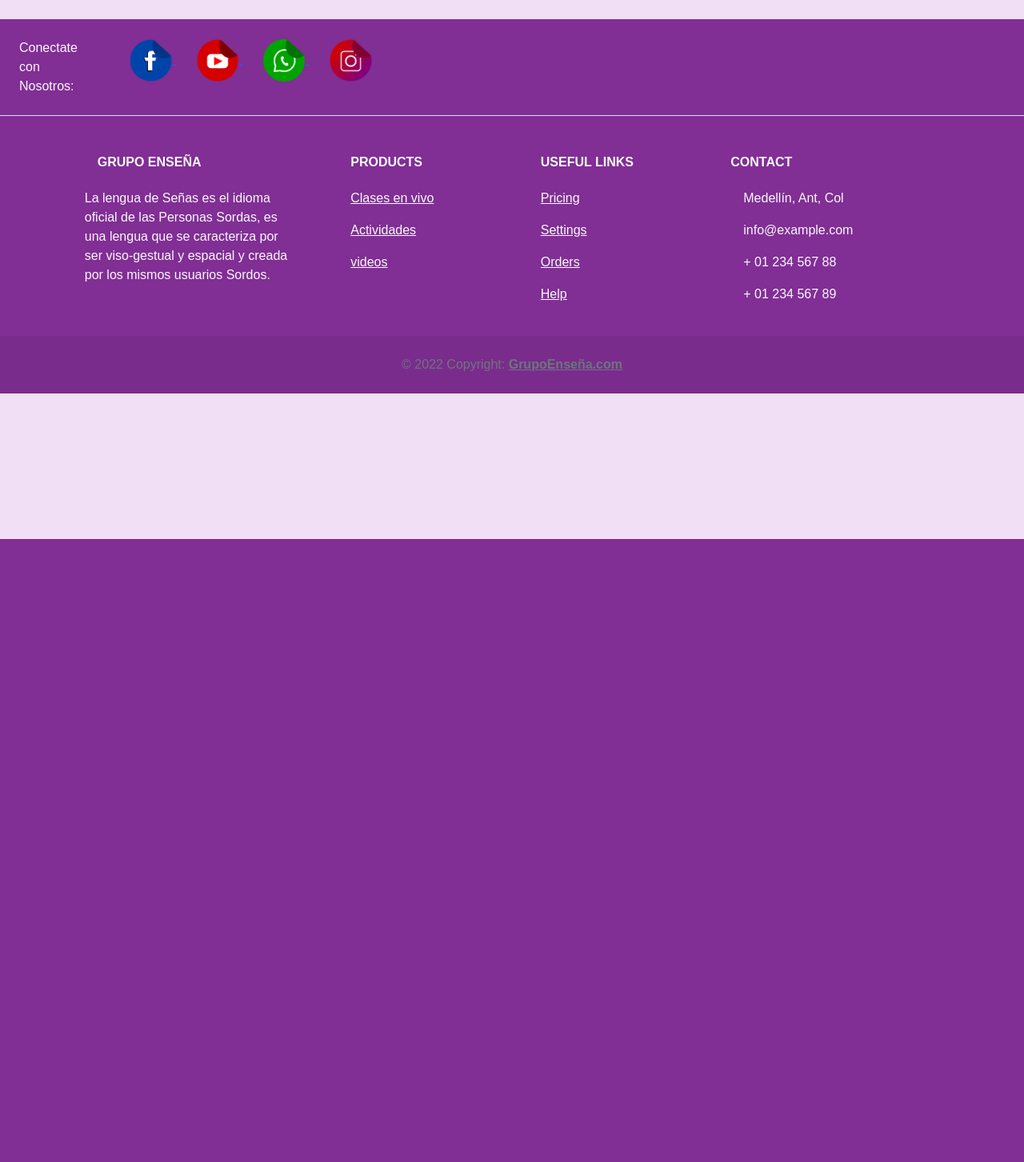
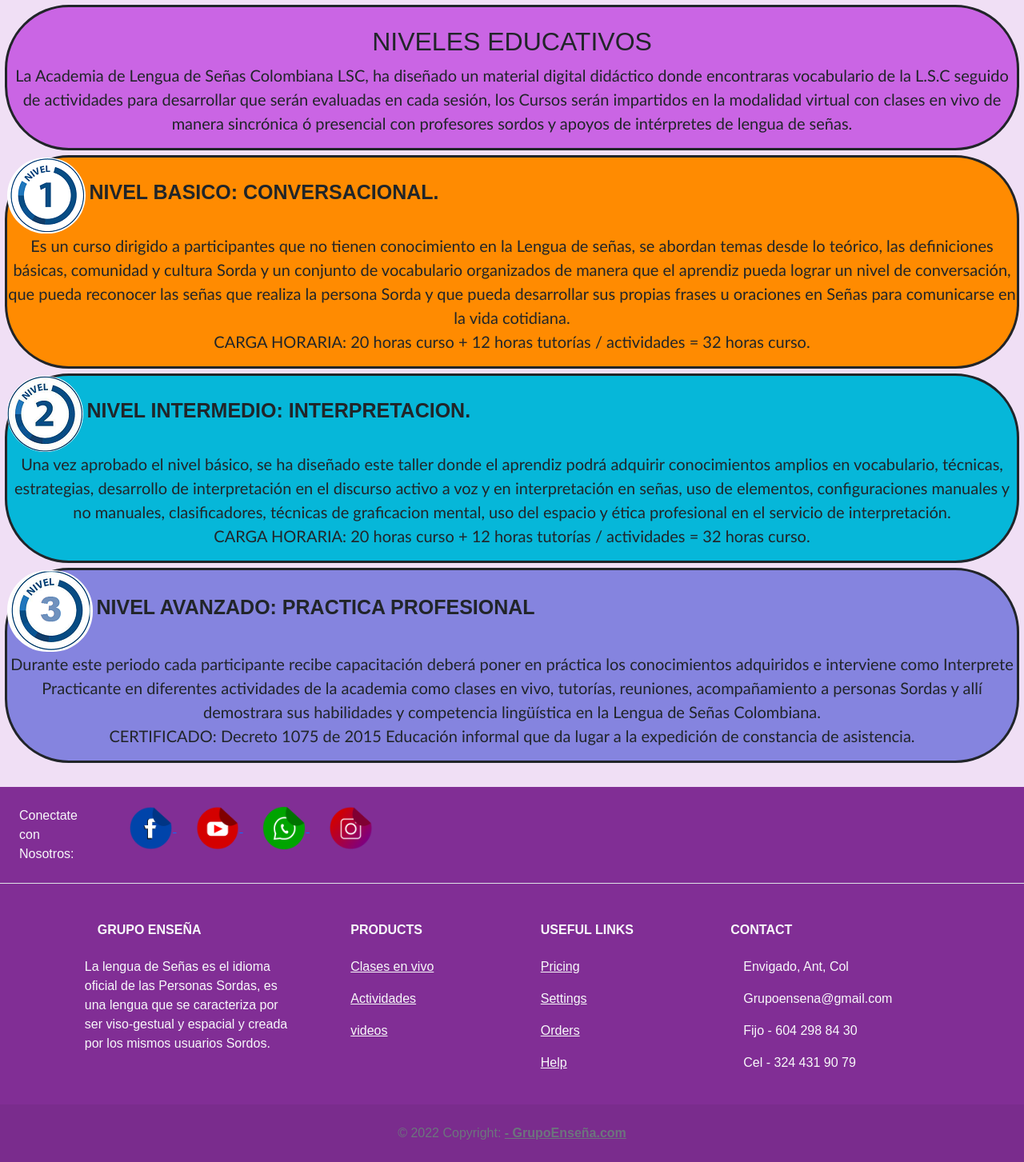
Before and after one commit to pabloskyDev/grupo-ensenia, a PHP site: page /niveles.html in a window 1280 px wide. Shown: the part 126-1579 px from the top of the page at 80% size. Before the commit the page ends 800 px from the top, so only its background shows below. Run offline with PHP 8.4, Linux system fonts and the light colour scheme; some libraries are stand-ins or nearby versions; some web fonts are replaced.

Commit message:
Cambio en Niveles

```diff
--- a/niveles.html
+++ b/niveles.html
@@ -71,6 +71,55 @@
         </div>
       </div>
     </nav>
+    <div class="Niveles">
+      <div id="TituloNivel">
+        <br>
+        <h2>NIVELES EDUCATIVOS </h2>
+        <p>
+          La Academia de Lengua de Señas Colombiana LSC, ha diseñado un material digital didáctico
+          donde encontraras vocabulario de la L.S.C seguido de actividades para desarrollar que serán
+          evaluadas en cada sesión, los Cursos serán impartidos en la modalidad virtual con clases
+          en vivo de manera sincrónica ó presencial con profesores sordos y apoyos de intérpretes
+          de lengua de señas.
+        </p>
+      </div>
+      <div id="nivel1">
+          <img src="./img/Nivel 1.png" alt="" >
+          <b>NIVEL BASICO: CONVERSACIONAL.</b>
+        <p>Es un curso dirigido a participantes que no tienen conocimiento en la Lengua de señas,
+          se abordan temas desde lo teórico, las definiciones básicas, comunidad y cultura Sorda y
+          un conjunto de vocabulario organizados de manera que el aprendiz pueda lograr un nivel de
+          conversación, que pueda reconocer las señas que realiza la persona Sorda y que pueda desarrollar
+          sus propias frases u oraciones en Señas para comunicarse en la vida cotidiana.
+          <br>
+          CARGA HORARIA: 20 horas curso + 12 horas tutorías / actividades = 32 horas curso.
+          </p>
+      </div>
+      <div id="nivel2">
+        <img src="./img/Nivel 2.png" alt="" >
+        <b>NIVEL INTERMEDIO: INTERPRETACION.</b>
+      <p>Una vez aprobado el nivel básico, se ha diseñado este taller donde el aprendiz podrá adquirir
+        conocimientos amplios en vocabulario, técnicas, estrategias, desarrollo de interpretación en el
+        discurso activo a voz y en interpretación en señas, uso de elementos, configuraciones manuales y
+        no manuales, clasificadores, técnicas de graficacion mental, uso del espacio y ética profesional
+        en el servicio de interpretación.
+        <br>
+        CARGA HORARIA: 20 horas curso + 12 horas tutorías / actividades = 32 horas curso.
+      </p>
+    </div>
+    <div id="nivel3">
+      <img src="./img/Nivel 3.png" alt="" >
+      <b>NIVEL AVANZADO: PRACTICA PROFESIONAL</b>
+    <p>Durante este periodo cada participante recibe capacitación deberá poner en práctica los conocimientos
+      adquiridos e interviene como Interprete Practicante en diferentes actividades de la academia como
+      clases en vivo, tutorías, reuniones, acompañamiento a personas Sordas y allí demostrara sus habilidades
+      y competencia lingüística en la Lengua de Señas Colombiana.
+      <br>
+      CERTIFICADO:  Decreto 1075 de 2015 Educación informal que da lugar a la expedición de constancia de asistencia.
+
+    </p>
+  </div>
+    </div>
 <br>
 <!-- Footer -->
 <footer class="text-center text-lg-start bg-card1 text-muted ">
@@ -145,20 +194,20 @@
           <h6 class="text-uppercase fw-bold mb-4">
             Contact
           </h6>
-          <p><i class="fas fa-home me-3"></i> Medellín, Ant, Col</p>
+          <p><i class="fas fa-home me-3"></i> Envigado, Ant, Col</p>
           <p>
             <i class="fas fa-envelope me-3"></i>
-            info@example.com
+            Grupoensena@gmail.com
           </p>
-          <p><i class="fas fa-phone me-3"></i> + 01 234 567 88</p>
-          <p><i class="fas fa-print me-3"></i> + 01 234 567 89</p>
+          <p><i class="fas fa-phone me-3"></i>Fijo - 604 298 84 30</p>
+          <p><i class="fas fa-print me-3"></i>Cel - 324 431 90 79</p>
         </div>
       </div>
     </div>
   </section>
   <div class="text-center p-4" style="background-color: rgba(0, 0, 0, 0.05);">
     © 2022 Copyright:
-    <a class="text-reset fw-bold" href="https://mdbootstrap.com/">GrupoEnseña.com</a>
+    <a class="text-reset fw-bold" href="./index.html">- GrupoEnseña.com</a>
   </div>
 </footer>
 <!-- fin footer-->
--- a/styles/style.css
+++ b/styles/style.css
@@ -266,3 +266,48 @@ input {
 #icono {
   width: 5%;
 }
+
+/* Niveles educativos*/
+.Niveles {
+  display: grid;
+  gap: 6px;
+  padding: 6px;
+}
+.Niveles #TituloNivel{
+  background-color: #ca65e4;
+  border-style: solid;
+  border-radius: 80px;
+}
+.Niveles #nivel1{
+  background-color: #FF8B01;
+  border-style: solid;
+  border-radius: 80px;
+  grid-template-columns: 30% 70%;
+}
+.Niveles #nivel2{
+  background-color: #06b7d9;
+  border-style: solid;
+  border-radius: 80px;
+}
+.Niveles #nivel3{
+  background-color: #8584df;
+  border-style: solid;
+  border-radius: 80px;
+}
+.Niveles b{
+  font-size: 25px;
+}
+.Niveles h2{
+  text-align: center;
+  font: bolder;
+}
+.Niveles p {
+  text-align: center;
+  font-size: 20px;
+  font-family:'Trebuchet MS', 'Lucida Sans Unicode', 'Lucida Grande', 'Lucida Sans', Arial, sans-serif;
+}
+.Niveles img{
+  border-radius: 50px;
+  align-items: ;
+}
+/* Fin Niveles educativos*/
```
Also changed, not shown: canales.html (+5 -5 lines), colaboradores.html (+5 -5 lines), contactanos.html (+5 -5 lines), estudiantes.html (+5 -5 lines), index.html (+7 -7 lines), quienessomos.html (+5 -5 lines), img/Nivel 1.png (added), img/Nivel 2.png (added), img/Nivel 3.png (added).
